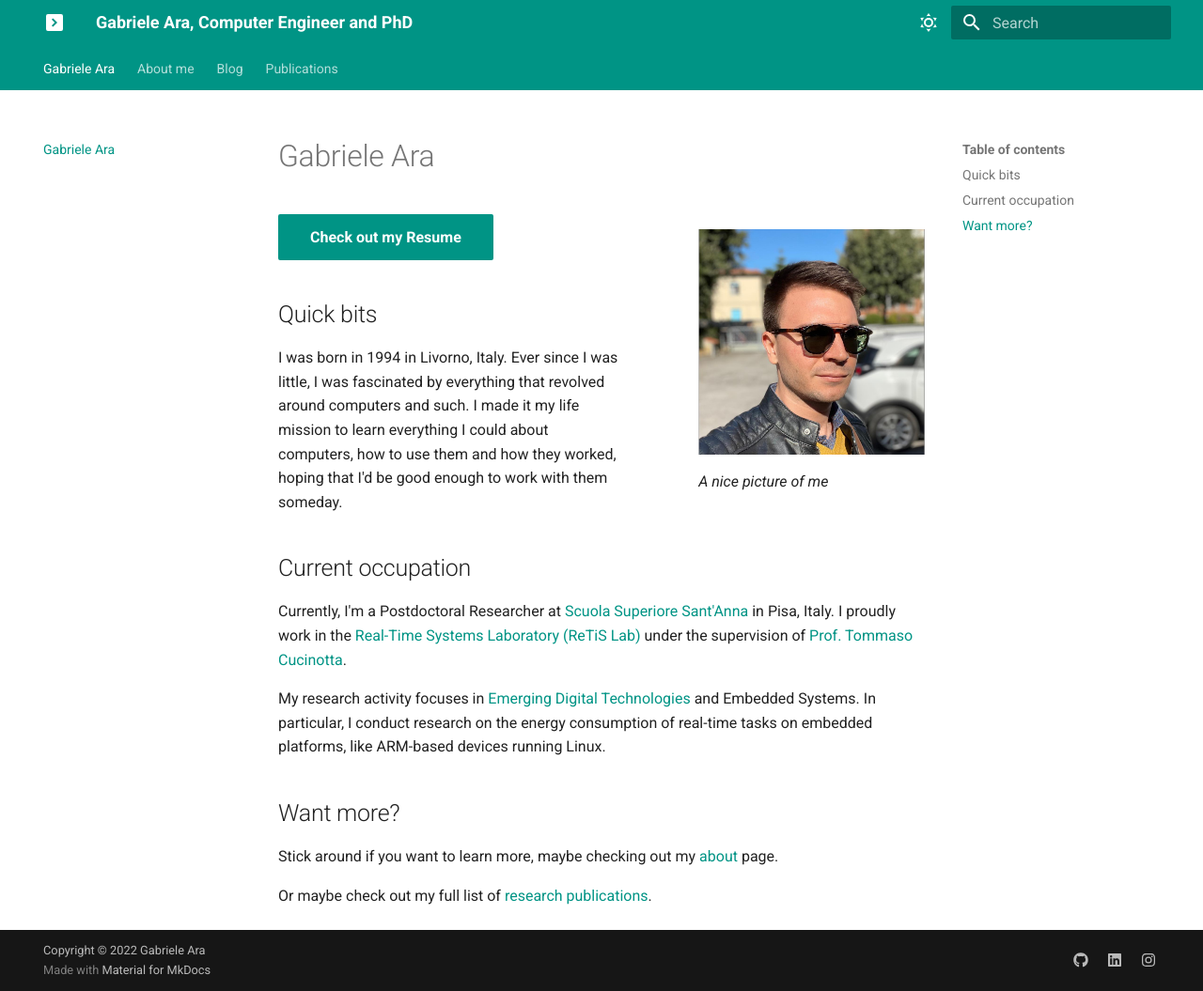
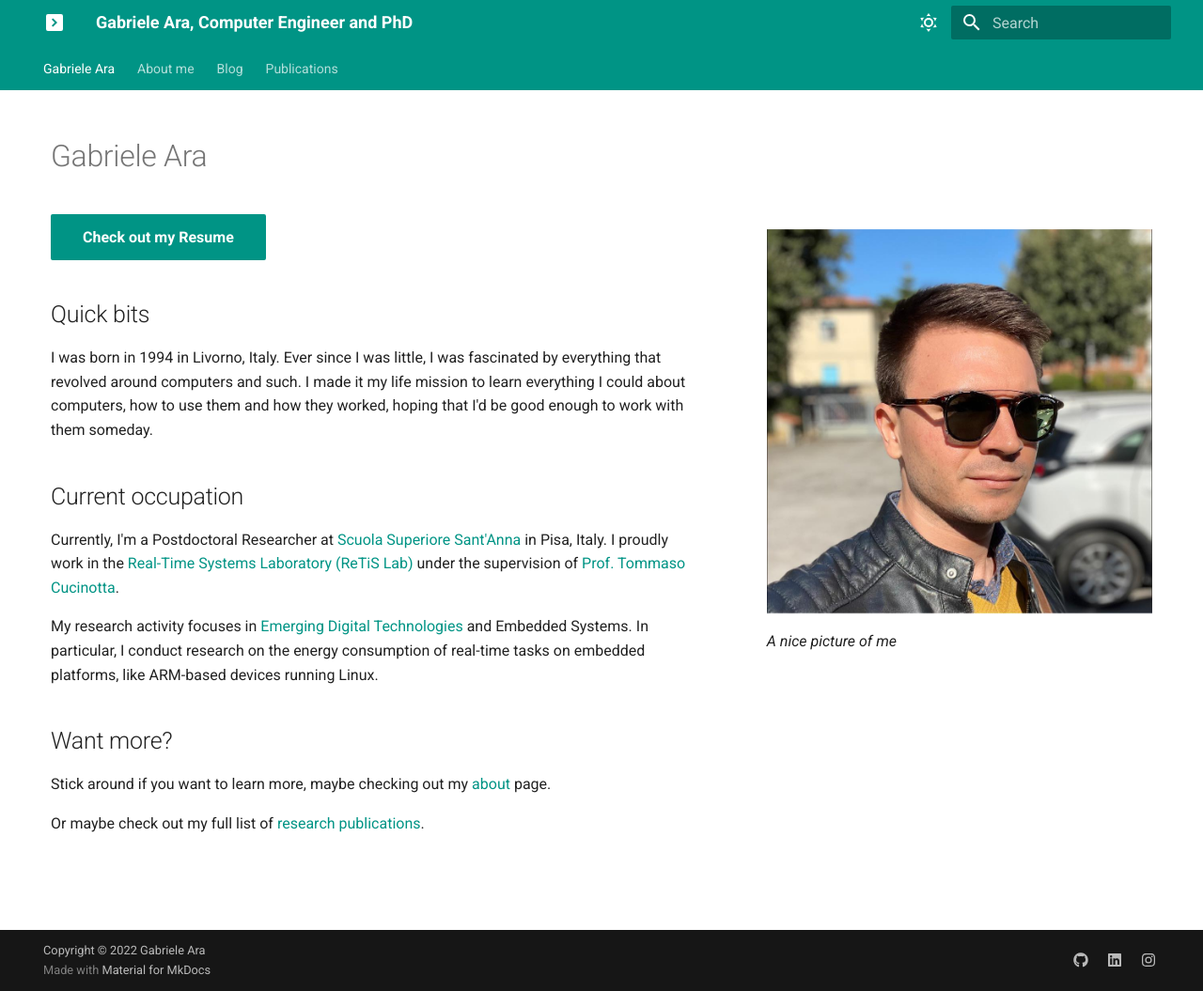
Before and after one commit to gabrieleara/gabrieleara.github.io, an MkDocs documentation site: the page built from docs/index.md, in a window 1280 px wide and 1055 px high. Shown: the whole window at 94% size. Built offline with MkDocs 1.6.1 and Material for MkDocs 9.7.7, drawn with Linux system fonts in a browser that asks for light colours; part of the change alters nothing that is shown.

```diff
--- a/docs/index.md
+++ b/docs/index.md
@@ -67,6 +67,12 @@ description:
     text-align: center;
   }
 }
+
+.md-sidebar.md-sidebar--primary,
+.md-sidebar.md-sidebar--secondary {
+  display: none;
+}
+
 </style>
 
 <!-- Hello! I am Gabriele Ara. -->
```
